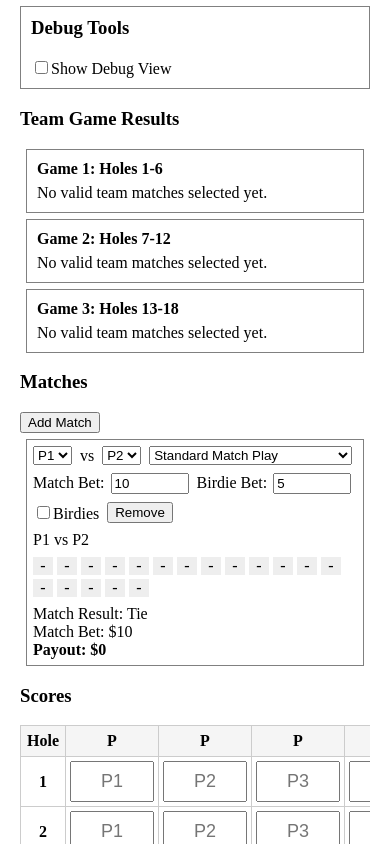
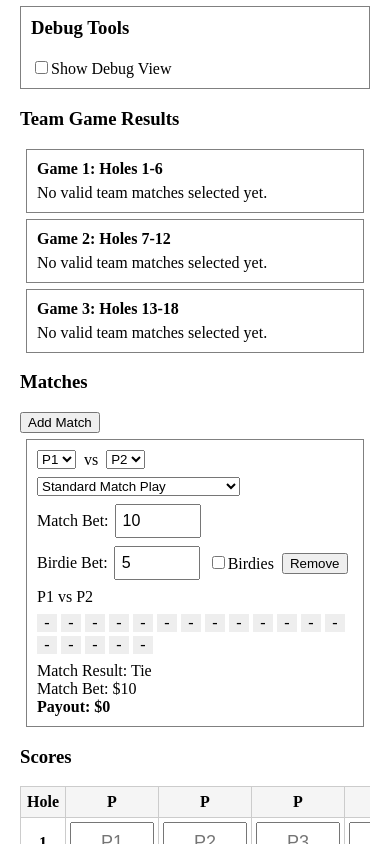
Before and after one commit to lootens-gif/golf-app, a React (Create React App) app: page / in a window 390 px wide. Both pictures are taken after typing "Sample", "Sample", "Sample", "Sample", "Sample", "Sample" into the empty fields and a click on the button "Add Match". Shown: the part 3394-4238 px from the top of the page. Built offline with nearby package versions, Linux system fonts and the light colour scheme.

Commit message:
more mobile input fixes

```diff
--- a/src/components/MatchList.jsx
+++ b/src/components/MatchList.jsx
@@ -116,7 +116,7 @@ function renderMatchDetails(match, result) {
       {results.map(({ match, result }) => (
         <div
           key={match.id}
-          style={{ border: "1px solid gray", margin: 6, padding: 6 }}
+          style={{ border: "1px solid gray", margin: 6, padding: 10 }}
         >
           <div
             style={{
@@ -163,28 +163,54 @@ function renderMatchDetails(match, result) {
             <label>
               Match Bet:
               <input
-                type="number"
-                value={match.bet}
-                onChange={(e) =>
-                  onUpdateMatch(match.id, {
-                    bet: Number(e.target.value) || 0,
-                  })
-                }
-                style={{ width: 70, marginLeft: 6 }}
-              />
+                type="text"
+                inputMode="numeric"
+                value={match.bet ?? ""}
+                onFocus={(e) => {
+                    setTimeout(() => {
+                    e.target.setSelectionRange(0, e.target.value.length);
+                    }, 0);
+                }}
+                onChange={(e) => {
+                    const cleaned = e.target.value.replace(/\D/g, "");
+
+                    if (cleaned === "") {
+                    onUpdateMatch(match.id, { bet: "" });
+                    return;
+                    }
+
+                    const num = Math.min(100, Math.max(0, Number(cleaned)));
+
+                    onUpdateMatch(match.id, { bet: num });
+                }}
+                style={{ width: 70, marginLeft: 6, fontSize: 16, padding: 6 }}
+                />
             </label>
 <label>
   Birdie Bet:
-  <input
-    type="number"
-    value={match.birdieBet ?? 5}
-    onChange={(e) =>
-      onUpdateMatch(match.id, {
-        birdieBet: Number(e.target.value) || 0,
-      })
-    }
-    style={{ width: 70, marginLeft: 6 }}
-  />
+      <input
+            type="text"
+            inputMode="numeric"
+            value={match.birdieBet ?? ""}
+            onFocus={(e) => {
+                setTimeout(() => {
+                e.target.setSelectionRange(0, e.target.value.length);
+                }, 0);
+            }}
+            onChange={(e) => {
+                const cleaned = e.target.value.replace(/\D/g, "");
+
+                if (cleaned === "") {
+                onUpdateMatch(match.id, { birdieBet: "" });
+                return;
+                }
+
+                const num = Math.min(100, Math.max(0, Number(cleaned)));
+
+                onUpdateMatch(match.id, { birdieBet: num });
+            }}
+            style={{ width: 70, marginLeft: 6, fontSize: 16, padding: 6 }}
+            />
 </label>
             <label>
               <input
```
